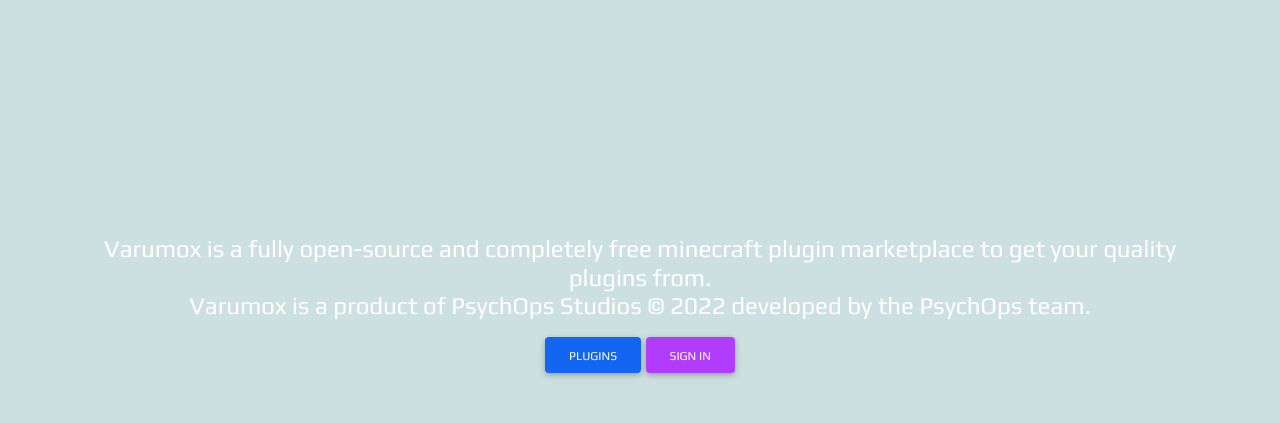
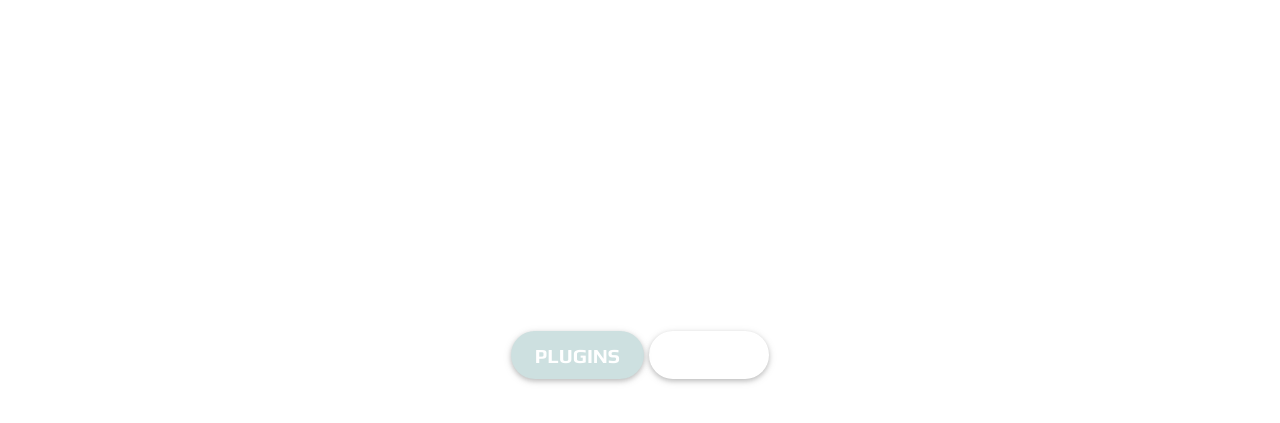
Before and after one commit to PsychOps/Varumox, a PHP site: page / in a window 1280 px wide. Shown: the part 100-523 px from the top of the page. Run offline with PHP 8.4, Linux system fonts and the light colour scheme; some libraries are stand-ins or nearby versions.

Commit message:
btn, text, typewriter, header classes

```diff
--- a/styling/styles.css
+++ b/styling/styles.css
@@ -1,8 +1,49 @@
 @import "variables.css";
 
 body, html {
- background-color: var(--color-main);
- font-family: var(--font-main);
+    background-color: var(--color-dark);
+    font-family: var(--font-main);
+}
+
+header {
+    background-color: var(--color-dark)
+}
+
+.typewriter {
+    font-size: 100px;
+}
+
+span {
+    border-right: .05em solid;
+    animation: caret 1s steps(1) infinite;
+}
+
+@keyframes caret {
+    50% {
+        border-color: transparent;
+    }
+}
+
+.btn-primary {
+    background-color: var(--color-main) !important;
+    border-radius: 25px !important;
+    font-weight: var(--extra-bold) !important;
+    font-size: 100% !important;
+}
+
+.btn-secondary {
+    background-color: var(--color-secondary) !important;
+    border-radius: 25px !important;
+    font-weight: var(--extra-bold) !important;
+    font-size: 100% !important;
+}
+
+.text-white {
+    color: var(--color-light);
+}
+
+.text-highlight {
+    color: var(--color-main);
 }
 
 .topspace-10 {
@@ -38,10 +79,11 @@ body, html {
 .bold {
  font-weight: bold;
 }
-
+/*
 .explicified {
  color: var(--color-secondary-text);
-}
+}*/
+
 
 .textwidth {
  width: 50%
```
